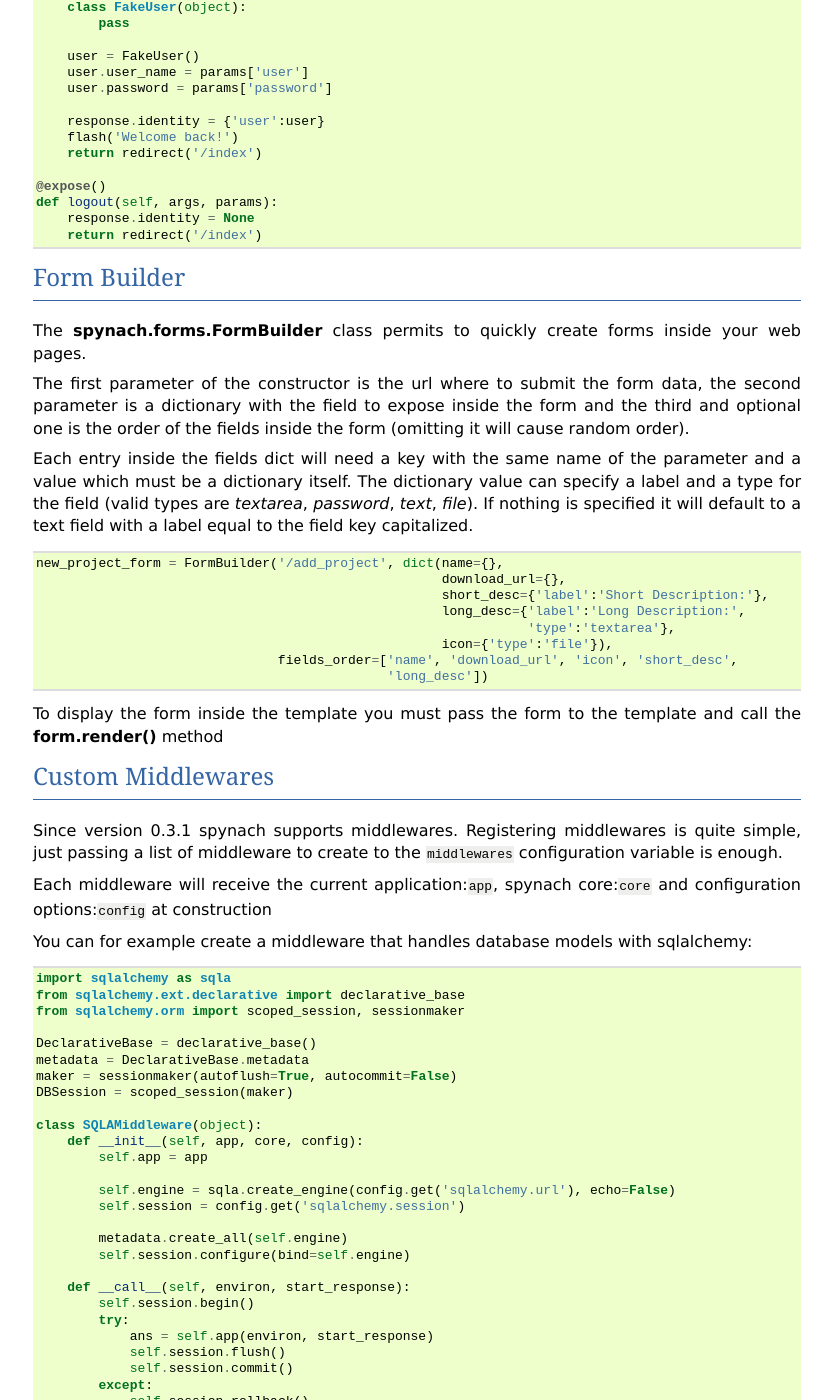
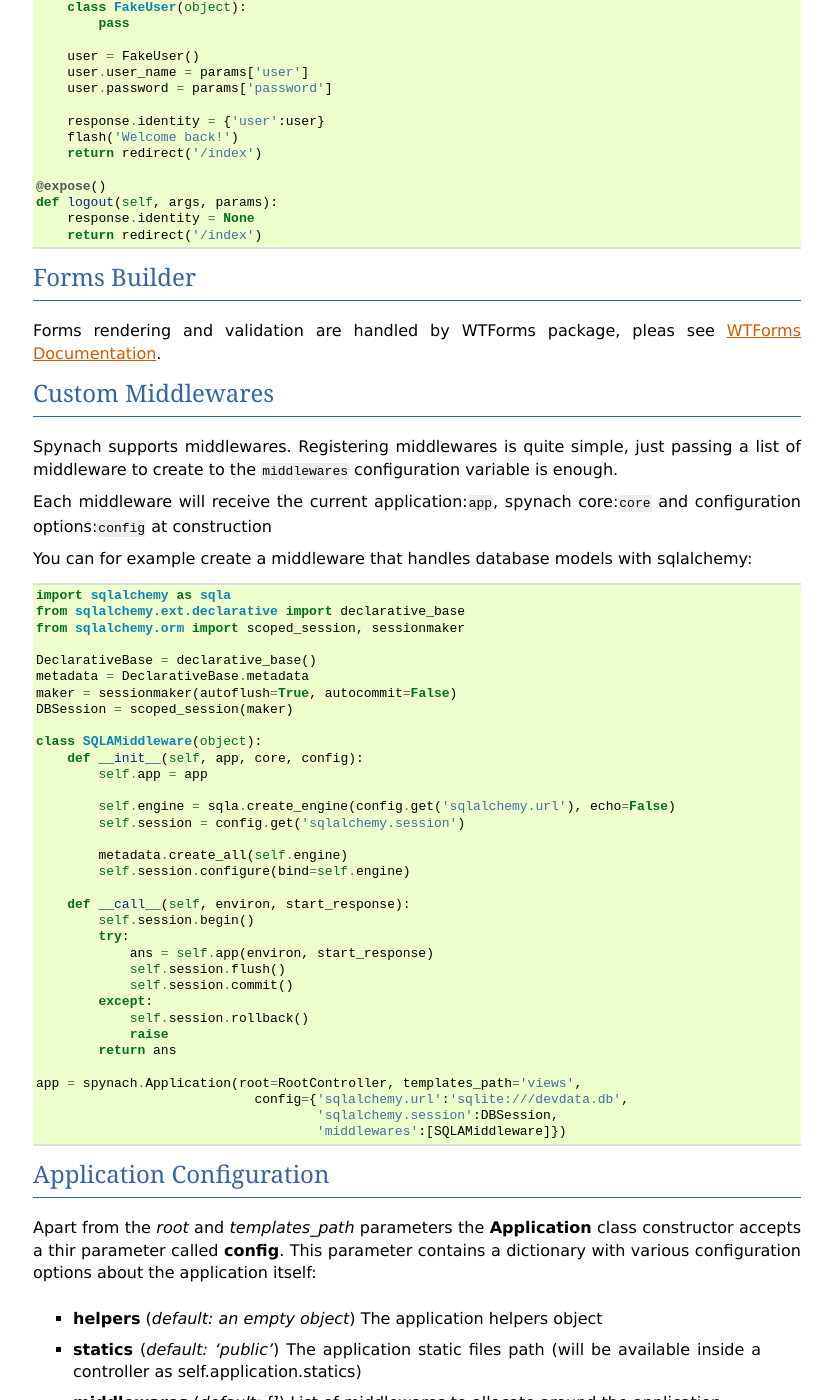
Before and after one commit to smarzola/spynach, a Sphinx documentation site: the page built from docs/advanced.rst, in a window 1280 px wide and 1400 px high, scrolled down 1215 px. Shown: the whole window, without its empty margins (47-879 px from the left). Built offline with Sphinx 7.4.7, drawn with Linux system fonts in a browser that asks for light colours; some of the changed text lies outside the part shown.

Commit message:
wtforms support and docs update

```diff
--- a/docs/advanced.rst
+++ b/docs/advanced.rst
@@ -83,38 +83,16 @@ You can then logout the user by setting response.identity to **None**
         return redirect('/index')
 
 
-Form Builder
+Forms Builder
 ----------------
 
-The **spynach.forms.FormBuilder** class permits to quickly create forms inside your web pages.
-
-The first parameter of the constructor is the url where to submit the form data, the second parameter
-is a dictionary with the field to expose inside the form and the third and optional one is the order
-of the fields inside the form (omitting it will cause random order).
-
-Each entry inside the fields dict will need a key with the same name of the parameter and a value
-which must be a dictionary itself. The dictionary value can specify a label and a type for the field
-(valid types are *textarea*, *password*, *text*, *file*). If nothing is specified it will default
-to a text field with a label equal to the field key capitalized.
-
-.. code-block:: python
-
-        new_project_form = FormBuilder('/add_project', dict(name={},
-                                                            download_url={},
-                                                            short_desc={'label':'Short Description:'},
-                                                            long_desc={'label':'Long Description:',
-                                                                       'type':'textarea'},
-                                                            icon={'type':'file'}),
-                                       fields_order=['name', 'download_url', 'icon', 'short_desc',
-                                                     'long_desc'])
-
-
-To display the form inside the template you must pass the form to the template and call the **form.render()** method
+Forms rendering and validation are handled by WTForms package, pleas see `WTForms Documentation
+<http://wtforms.simplecodes.com/>`_.
 
 Custom Middlewares
 ----------------------
 
-Since version 0.3.1 spynach supports middlewares.
+Spynach supports middlewares.
 Registering middlewares is quite simple, just passing a list of middleware to create
 to the ``middlewares`` configuration variable is enough.
 
--- a/setup.py
+++ b/setup.py
@@ -29,7 +29,8 @@ Spynach is a lightweight WSGI Python framework for rapid prototyping of web appl
           'webob',
           'paste',
           'jinja2',
-          'ming'
+          'ming',
+          'wtforms'
       ],
       entry_points="""
       # -*- Entry points: -*-
```
Also changed, not shown: other parts of docs/advanced.rst (+3 -0 lines), README.rst (+10 -3 lines), docs/index.rst (+9 -2 lines), docs/installing.rst (+23 -7 lines), docs/quickstart.rst (+6 -6 lines), 4 other files.
